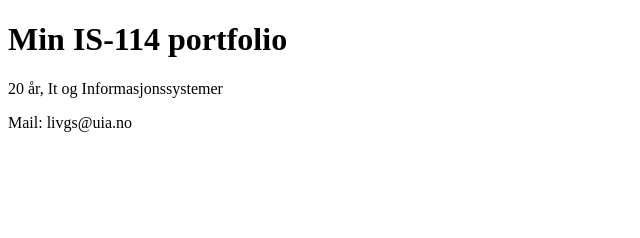
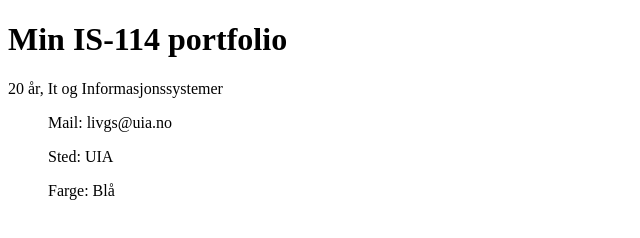
Before and after one commit to livgs/skole, a plain HTML site: page docs/index.html in a window 1280 px wide. Shown: the whole page, without its empty margins (0-640 px from the left). Drawn offline with Linux system fonts and the light colour scheme.

Commit message:
Update index.html

```diff
--- a/docs/index.html
+++ b/docs/index.html
@@ -8,6 +8,10 @@
 <body>
   <h1>Min IS-114 portfolio</h1>
   <p>20 år, It og Informasjonssystemer</p>
-  <p>Mail: livgs@uia.no</p>
+  <ul>
+    <p>Mail: livgs@uia.no</p>
+    <p>Sted: UIA</p>
+    <p>Farge: Blå</p>
+  </ul>
 </body>
 </html>
```
